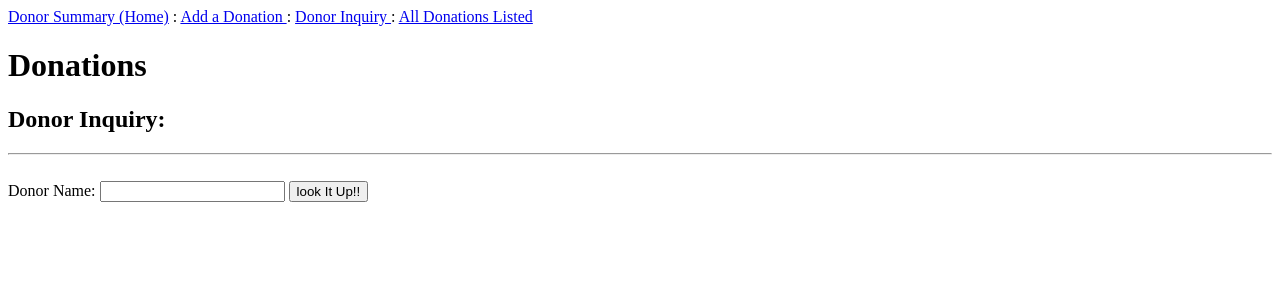
After one commit to pcewebpython/flask-mailroom, a Flask app: page /lookup in a window 1280 px wide. The commit adds this page. Shown: the top 300 px of the page. Run offline with Flask 2, Linux system fonts and the light colour scheme.

Commit message:
Finished Donations Assignment01 - AS

```diff
--- a/main.py
+++ b/main.py
@@ -3,20 +3,63 @@ import base64
 
 from flask import Flask, render_template, request, redirect, url_for, session
 
-from model import Donation
+from model import Donation, Donor
 
 app = Flask(__name__)
+app.secret_key = b'/\x17\x1c\xef\xd0\x80\xfd\xb0j\xf2\x88\xbdZ\r\xb8^\x9b\n1E\xf3@\xd4\xb3'
+#app.secret_key = os.environ.get('SECRET_KEY').encode()
 
 @app.route('/')
 def home():
     return redirect(url_for('all'))
 
+@app.route('/create', methods=['GET', 'POST'])
+def create():
+
+    if request.method == 'POST':
+        Donation.insert(donor=request.form['donor'], value=request.form['number']).execute()
+        return redirect(url_for('all'))
+    else:
+        return render_template('create.jinja2', donors=Donor.select().distinct())
+
 @app.route('/donations/')
 def all():
-    donations = Donation.select()
-    return render_template('donations.jinja2', donations=donations)
+    Tot_Donor_List = []
+    donors = Donor.select()
+
+    for donor in donors:
+        donations = Donation.select().where(Donation.donor == donor)
+        don_tot = 0
+        for donation in donations:
+            don_tot += int(donation.value)
+        Tot_Donor_List.append({"Name": donor.name, "Amount": '{:,.2f}'.format(don_tot)})
+    return render_template('donations.jinja2', donations=Tot_Donor_List)
+
+@app.route('/all_donations')
+def all_donations():
+    all_donations = Donation.select().where(Donation.donor).order_by(Donation.donor, Donation.value)
+    return render_template('all_donations.jinja2', all_donations=all_donations)
+
+@app.route('/lookup', methods=['GET', 'POST'])
+def donor_lookup():
+    # I need some help with this
+    # if request.method == 'GET':
+    #     donor_name = request.form['name']
+    #     try:
+    #         print("Made it here try")
+    #         Test_attr = Donation.select().where(Donation.donor.name == donor_name)
+    #         print("try the Test!")
+    #         if request.form['name']  in Test_attr :
+    #             print("Made it here2")
+    #             all_donations = Donation.select().where(Donation.donor==request.form['name']).order_by(Donation.value)
+    #             return render_template('lookup.jinja2', all_donations=all_donations)
+    #         raise ValueError
+    #     except ValueError:
+    #         return render_template('lookup.jinja2', error="Name not found.")
+
+    return render_template('lookup.jinja2')
 
 
 if __name__ == "__main__":
-    port = int(os.environ.get("PORT", 6738))
+    port = int(os.environ.get("PORT", 5000))
     app.run(host='0.0.0.0', port=port)
--- a/templates/base.jinja2
+++ b/templates/base.jinja2
@@ -3,6 +3,12 @@
 <title>Mailroom</title>
 </head>
 <body>
+    <nav>
+	    <a id="donations" href="{{ url_for('all') }}">Donor Summary (Home)</a> :
+        <a id="create" href="{{ url_for('create') }}"> Add a Donation </a> :
+        <a id="lookup" href="{{ url_for('donor_lookup') }}"> Donor Inquiry </a> :
+        <a id="all_donations" href="{{ url_for('all_donations') }}"> All Donations Listed </a>
+    </nav>
 	<h1>Donations</h1>
 	<h2>{% block subtitle %} {% endblock subtitle %}</h2>
 	{% block content %} {% endblock content %}
--- /dev/null
+++ b/templates/lookup.jinja2
@@ -0,0 +1,18 @@
+{% extends 'base.jinja2' %}
+
+{% block subtitle %}Donor Inquiry: {% endblock subtitle %}
+
+{% block content %}
+    <hr><br>
+    <form method="GET">
+        <label for="name">Donor Name: </label><input type="text" id="name" name="name">
+        <input type="submit" value="look It Up!!">
+    </form>
+    <form method="POST">
+        <ul>
+        {% for donation in all_donations %}
+            <li>Donor Name:  <b>{{ donation.donor.name }}</b> ----  Amount Given:  $<b>{{ donation.value }}</b></li>
+        {% endfor %}
+        </ul><br>
+    </form>
+{% endblock content %}
```
Also changed, not shown: templates/all_donations.jinja2 (added, +13 -0 lines), templates/create.jinja2 (added, +19 -0 lines), templates/donations.jinja2 (+6 -4 lines).
